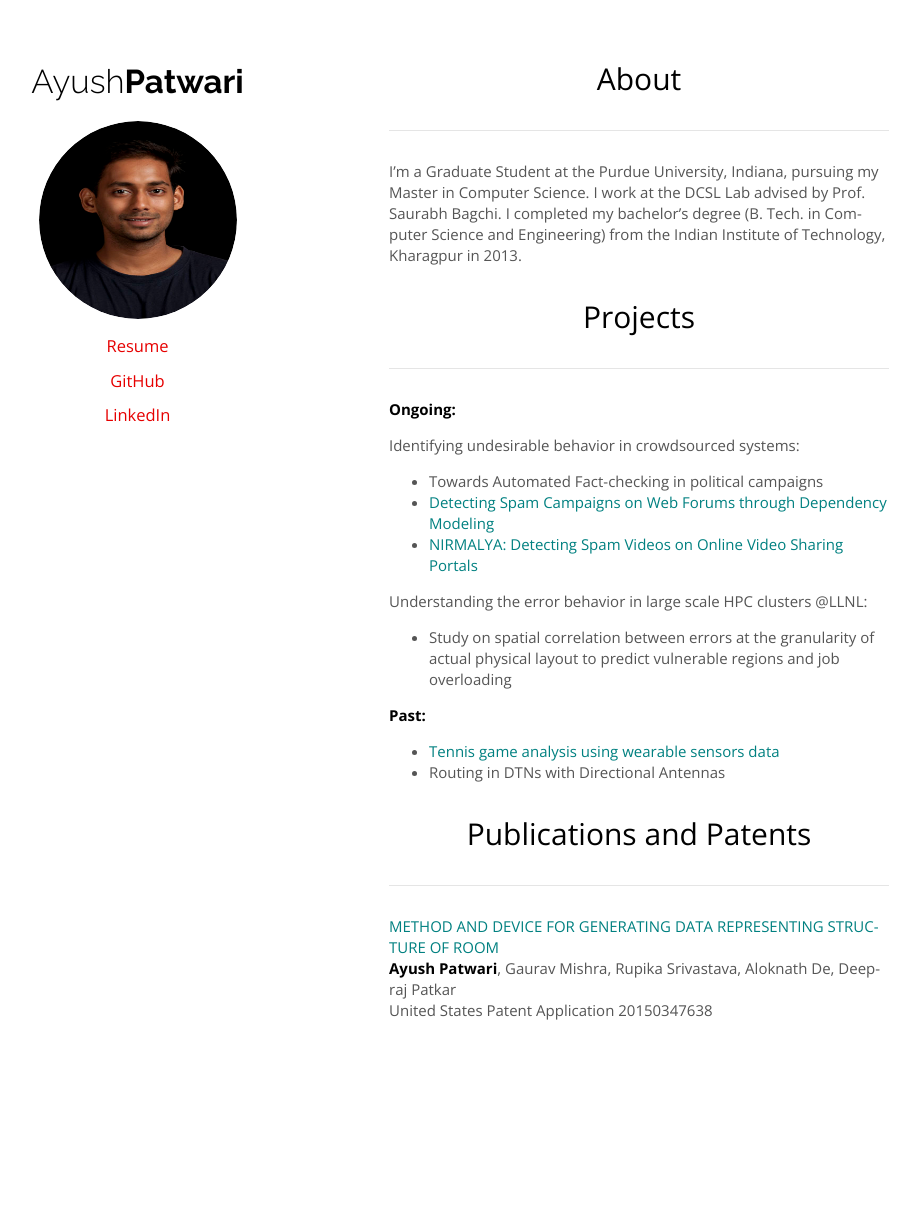
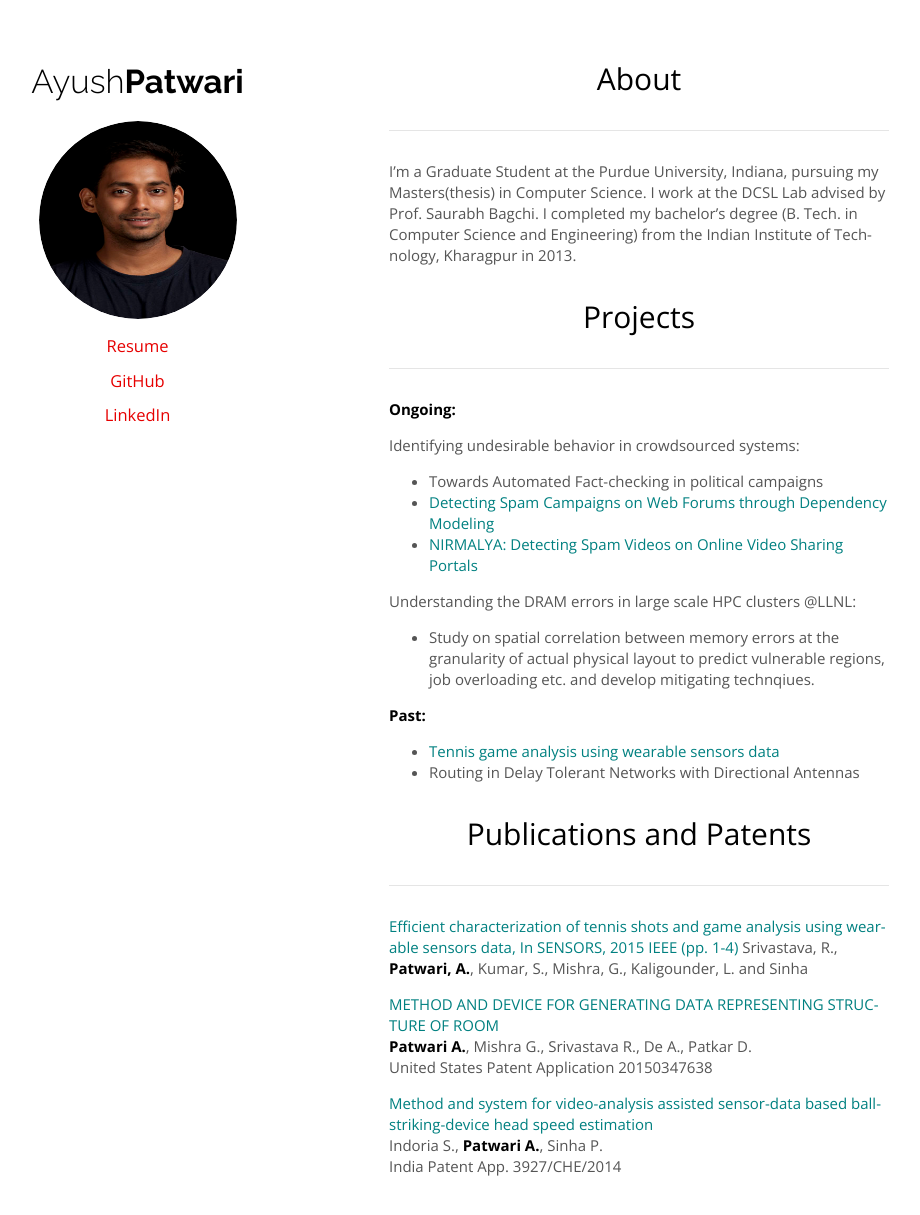
Before and after one commit to patwaria/patwaria.github.io, a Jekyll site: the page built from index.md, in a window 1280 px wide and 1242 px high. Shown: the top 1215 px of the window, without its empty margins (201-1121 px from the left). Built offline with Jekyll 4.4.1, drawn with Linux system fonts in a browser that asks for light colours; nearby versions of some CDN libraries; Markdown is read by kramdown in place of the engine named in the settings.

Commit message:
Update index.md

```diff
--- a/index.md
+++ b/index.md
@@ -5,7 +5,7 @@ title: Ayush Patwari
 # About
 
 I'm a Graduate Student at the Purdue University, Indiana, pursuing my
-Master in Computer Science. I work at the DCSL Lab advised by Prof. Saurabh Bagchi. I completed my bachelor's
+Masters(thesis) in Computer Science. I work at the DCSL Lab advised by Prof. Saurabh Bagchi. I completed my bachelor's
 degree (B. Tech. in Computer Science and Engineering) from the Indian Institute
 of Technology, Kharagpur in 2013.
 
@@ -19,17 +19,23 @@ Identifying undesirable behavior in crowdsourced systems:
 * [Detecting Spam Campaigns on Web Forums through Dependency Modeling]()
 * [NIRMALYA: Detecting Spam Videos on Online Video Sharing Portals]()
 
-Understanding the error behavior in large scale HPC clusters @LLNL:
+Understanding the DRAM errors in large scale HPC clusters @LLNL:
 
-* Study on spatial correlation between errors at the granularity of actual physical layout to predict vulnerable regions and job overloading
+* Study on spatial correlation between memory errors at the granularity of actual physical layout to predict vulnerable regions, job overloading etc. and develop mitigating technqiues.
 
 **Past:**
 
 * [Tennis game analysis using wearable sensors data](./papers/sensors15.pdf)
-* Routing in DTNs with Directional Antennas
+* Routing in Delay Tolerant Networks with Directional Antennas
 
 # Publications and Patents
+[Efficient characterization of tennis shots and game analysis using wearable sensors data, In SENSORS, 2015 IEEE (pp. 1-4)](./papers/sensors15.pdf)
+Srivastava, R., **Patwari, A.**, Kumar, S., Mishra, G., Kaligounder, L. and Sinha
 
 [METHOD AND DEVICE FOR GENERATING DATA REPRESENTING STRUCTURE OF ROOM](http://www.freepatentsonline.com/20150347638.pdf)<br>
-**Ayush Patwari**, Gaurav Mishra, Rupika Srivastava, Aloknath De, Deepraj Patkar<br>
+**Patwari A.**, Mishra G., Srivastava R., De A., Patkar D.<br>
 United States Patent Application 20150347638
+
+[Method and system for video-analysis assisted sensor-data based ball-striking-device head speed estimation]()<br>
+Indoria S., **Patwari A.**, Sinha P.<br>
+India Patent App. 3927/CHE/2014
```
